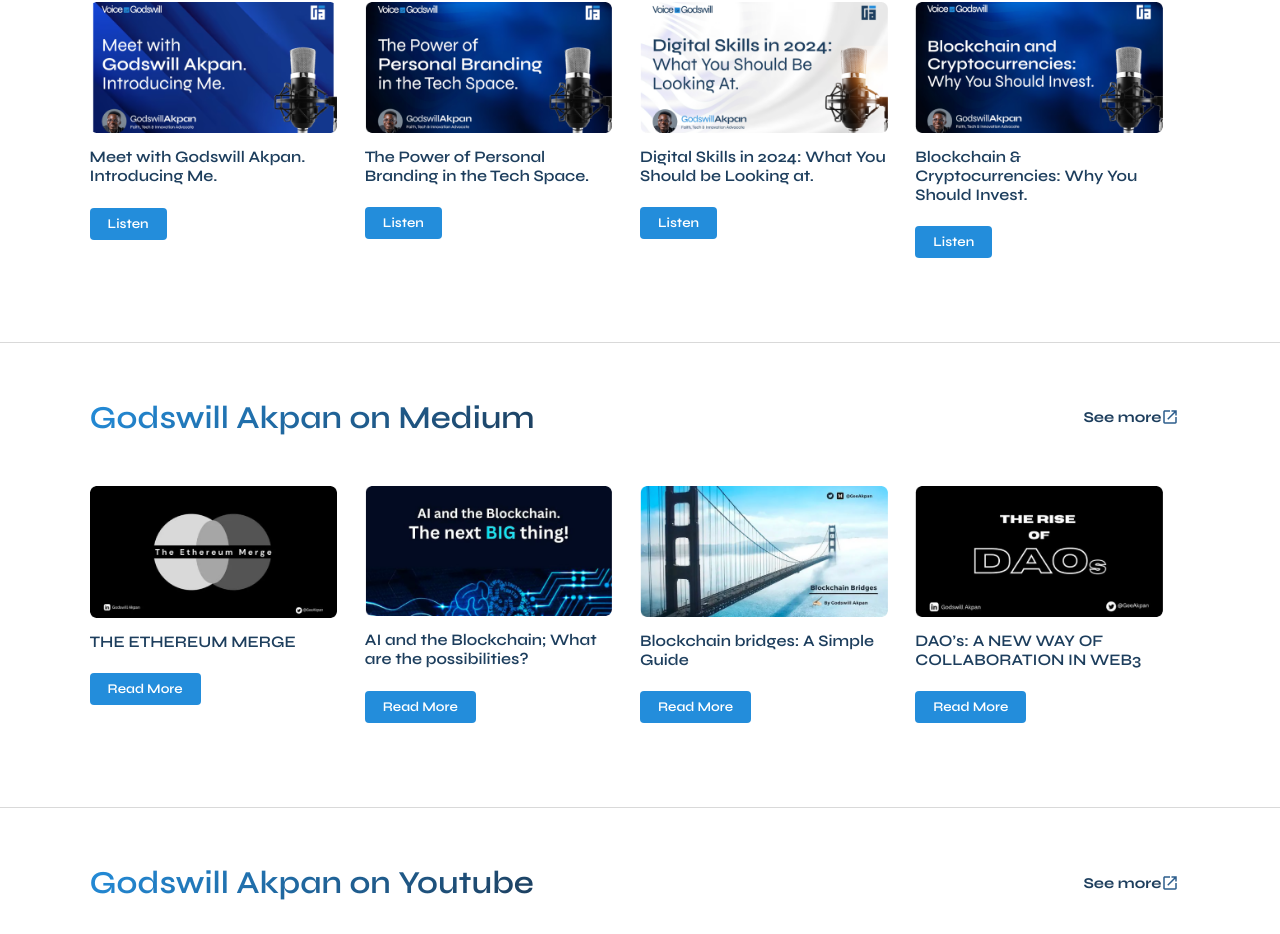
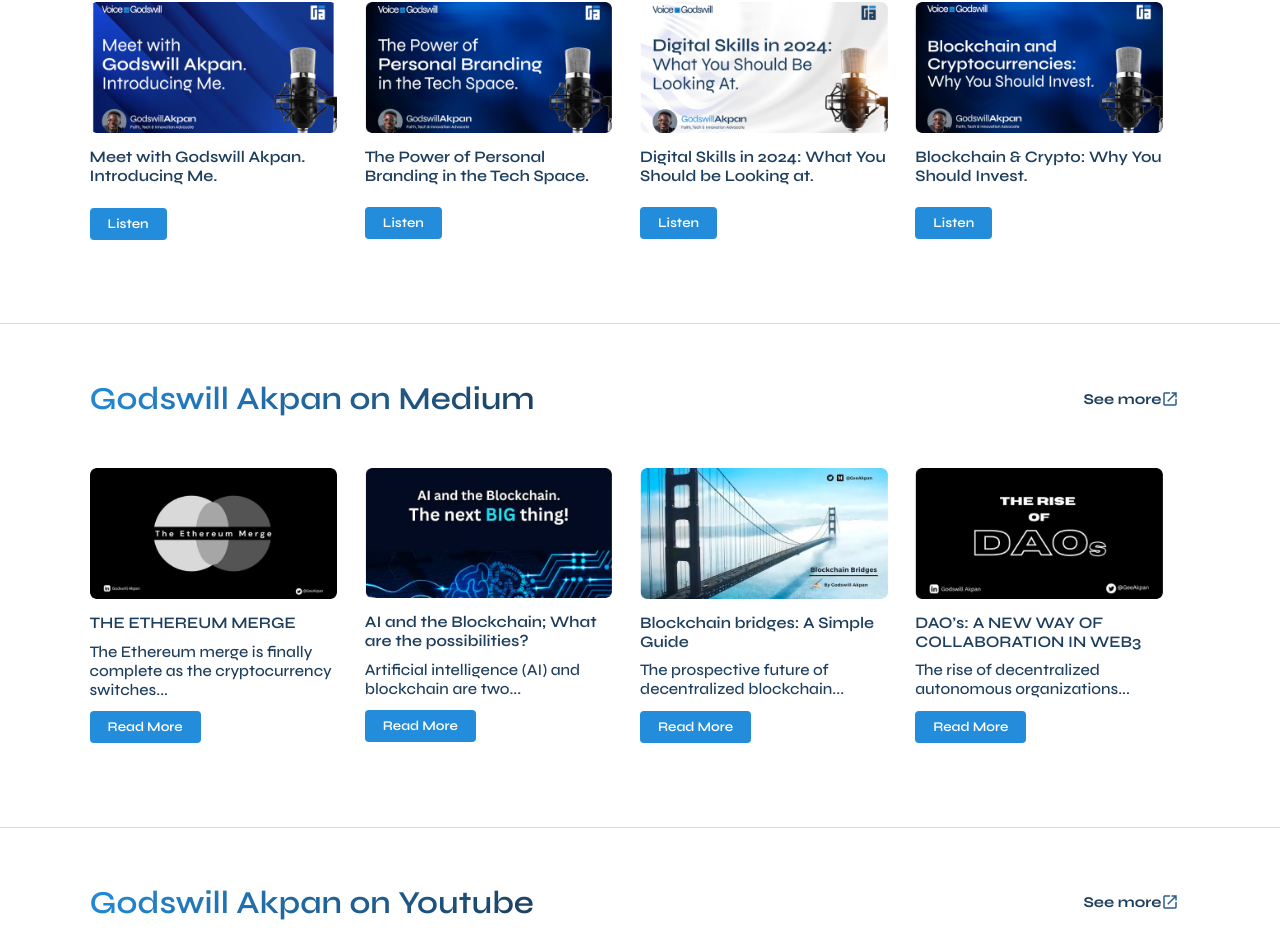
Before and after one commit to 0xBlyn/GeeAkpan, a React (Create React App) app: page / in a window 1280 px wide. Shown: the part 6043-6977 px from the top of the page. Built offline with nearby package versions, Linux system fonts and the light colour scheme.

Commit message:
test run

```diff
--- a/src/About.css
+++ b/src/About.css
@@ -76,3 +76,10 @@
         flex: 0.57;
     }
 }
+/* Tablets and small laptops */
+@media only screen and (min-width: 768px) and (max-width: 1024px) {
+    .about{
+        height: 70vh;
+    }
+
+  }
--- a/src/Brands.css
+++ b/src/Brands.css
@@ -33,3 +33,9 @@
     padding-top: 5%;
   }
 }
+/* Tablets and small laptops */
+@media only screen and (min-width: 768px) and (max-width: 1024px) {
+  .image-container img{
+    width: 120%;
+  }
+}
--- a/src/Card.css
+++ b/src/Card.css
@@ -12,6 +12,11 @@
     font-weight: 600;
     padding: 3% 0;
     color: var(--ga-dark-blue);
+}
+.card h5{
+    color: #1D3E5D;
+    font-weight: 400;
+    font-size: 12px;
 }
 .card img{
     width: 200px;
@@ -74,6 +79,11 @@
     .card h2{
         font-size: 16px;
         padding: 4% 0;
+        font-weight: 600;
+    }
+    .card h5{
+        font-size: 16px;
+        font-weight: 500;
     }
     .lastcard{
         margin-right: 0 !important;
@@ -102,3 +112,14 @@
         height: 224px;
     }
 }
+/* Tablets and small laptops */
+@media only screen and (min-width: 768px) and (max-width: 1024px) {
+    .card h2{
+        font-size: 10px;
+        font-weight: 600;
+    }
+    .card h5{
+        font-size: 10px;
+        font-weight: 300;
+    }
+  }
--- a/src/Card.js
+++ b/src/Card.js
@@ -7,6 +7,7 @@ function Card({image, title, sublet, button}) {
     <div className='card'>
         <img src={image} alt="event images" />
         <h2>{title}</h2>
+        <h5>{sublet}</h5>
         <button>{button}</button>
     </div>
   )
--- a/src/Community.css
+++ b/src/Community.css
@@ -87,7 +87,7 @@
 .container_card::-webkit-scrollbar{
     display: none;
 }
-@media screen and (min-width: 700px) {
+@media screen and (min-width: 768px) {
     .community{
         padding: 3% 2%;
         align-items: stretch;
@@ -150,3 +150,21 @@
         margin: 4% 6%;
     }
 }
+/* Tablets and small laptops */
+@media only screen and (min-width: 768px) and (max-width: 1024px) {
+    .comcard{
+        font-size: 16px;
+    }
+    .comtext{
+        width: 60vw;
+    }
+    .h4 h4{
+        max-height: 500px !important;
+        overflow-y: scroll;
+        font-size: 14px;
+        text-align: justify;
+    }
+    .h4::-webkit-scrollbar{
+        display: none;
+    }
+  }
--- a/src/Footer.css
+++ b/src/Footer.css
@@ -63,3 +63,18 @@ td{
         width: 100%;
     }
 }
+/* Tablets and small laptops */
+@media only screen and (min-width: 768px) and (max-width: 1024px) {
+    .footer{
+        font-size: 20px;
+    }
+    .left_side{
+        flex: 0.35;
+    }
+    .left_side img{
+        width: 100%;
+    }
+    .right_side{
+        flex: 0.65;
+    }
+  }
--- a/src/Intro.css
+++ b/src/Intro.css
@@ -84,7 +84,7 @@
       transform: translateX(0);
     }
   }
-  @media screen and (min-width: 900px) {
+  @media screen and (min-width: 1024px) {
     .intro{
       min-height: 90vh;
       margin-top: 0;
@@ -108,3 +108,19 @@
       padding: 12px 30px;
     }
   }
+  /* Tablets and small laptops */
+@media only screen and (min-width: 768px) and (max-width: 1024px) {
+  .intro{
+    min-height: 50vh;
+  }
+  .intro h3{
+    font-size: 20px;
+    max-width: 70%;
+    margin-top: 3%;
+    padding-bottom: 4%;
+  }
+  .intro button{
+    font-size: 16px;
+    padding: 10px 30px;
+  }
+}
--- a/src/Medium.js
+++ b/src/Medium.js
@@ -16,10 +16,10 @@ function Medium() {
         </svg></h4>
         </div>
       <div className='cards'>
-        <Card image={img1} title='THE ETHEREUM MERGE' button="Read More" />
-        <Card image={img2} title="AI and the Blockchain; What are the possibilities?" button="Read More"/>
-        <Card image={img3} title="Blockchain bridges: A Simple Guide" button="Read More"/>
-        <Card image={img4} title="DAO’s: A NEW WAY OF COLLABORATION IN WEB3" button="Read More"/>
+        <Card image={img1} title='THE ETHEREUM MERGE' button="Read More" sublet="The Ethereum merge is finally complete as the cryptocurrency switches..." />
+        <Card image={img2} title="AI and the Blockchain; What are the possibilities?" button="Read More" sublet="Artificial intelligence (AI) and blockchain are two..." />
+        <Card image={img3} title="Blockchain bridges: A Simple Guide" button="Read More" sublet="The prospective future of decentralized blockchain..." />
+        <Card image={img4} title="DAO’s: A NEW WAY OF COLLABORATION IN WEB3" button="Read More" sublet="The rise of decentralized autonomous organizations..." />
       </div>
 
     </div>
--- a/src/Newsletter.css
+++ b/src/Newsletter.css
@@ -83,6 +83,7 @@ form button{
     .newsletter h4{
         font-size: 24px;
         padding: 0 12%;
+        font-weight: 600;
     }
     .newsletter form{
         margin: 7% 0 5% 0;
@@ -100,3 +101,9 @@ form button{
         border-radius: 4px;
     }
 }
+/* Tablets and small laptops */
+@media only screen and (min-width: 768px) and (max-width: 1024px) {
+    .newsletter div{
+        margin: 5% 8%;
+    }
+  }
--- a/src/Podcasts.js
+++ b/src/Podcasts.js
@@ -19,7 +19,7 @@ function Podcasts() {
         <Card image={img1} title="Meet with Godswill Akpan. Introducing Me." button="Listen"/>
         <Card image={img2} title="The Power of Personal Branding in the Tech Space." button="Listen"/>
         <Card image={img3} title="Digital Skills in 2024: What You Should be Looking at." button="Listen"/>
-        <Card className="lastcard" image={img4} title="Blockchain & Cryptocurrencies: Why You Should Invest." button="Listen"/>
+        <Card className="lastcard" image={img4} title="Blockchain & Crypto: Why You Should Invest." button="Listen"/>
       </div>
     </div>
   )
```
Also changed, not shown: src/Header.css (+6 -1 lines).
